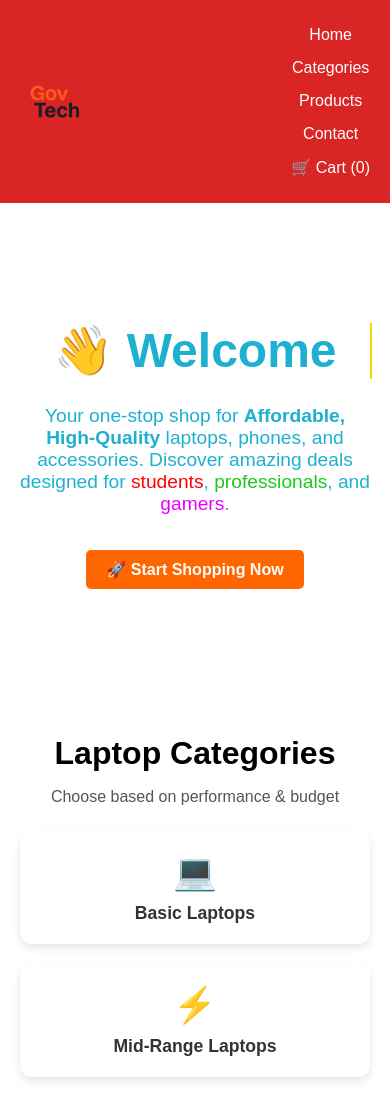
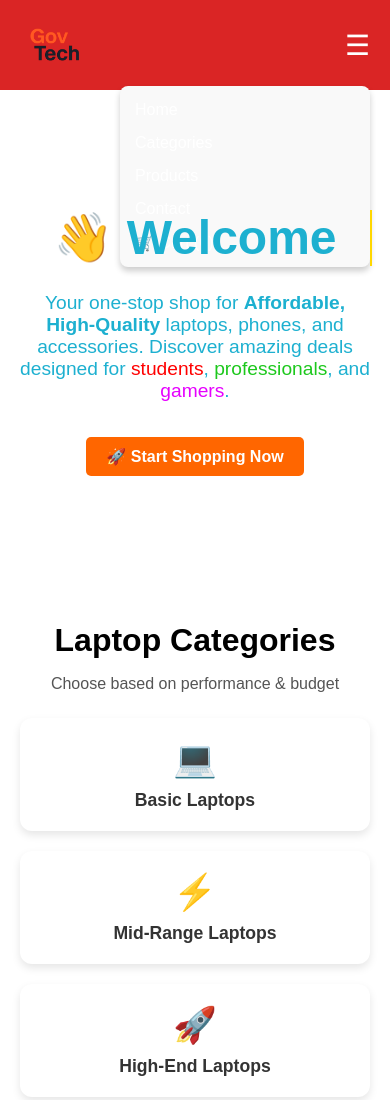
Before and after one commit to MuhluriMd/Gov_tech, a plain HTML site: page index.html in a window 390 px wide. Shown: the top 1100 px of the page. Drawn offline with Linux system fonts and the light colour scheme.

Commit message:
Mobile display changes

```diff
--- a/GovTech.css
+++ b/GovTech.css
@@ -230,11 +230,35 @@ nav ul {
   gap: 20px;
 }
 
-/* Mobile: stack menu items */
+/* Hamburger hidden on desktop */
+.menu-toggle {
+  display: none;
+}
+
+/* Mobile styles */
 @media (max-width: 768px) {
   nav ul {
+    display: none; /* hide menu by default */
     flex-direction: column;
-    align-items: center;
-    gap: 10px;
+    background: #f9f9f9;
+    position: absolute;
+    top: 70px; /* below header */
+    right: 20px;
+    width: 220px;
+    padding: 15px;
+    box-shadow: 0 4px 6px rgba(0,0,0,0.2);
+    border-radius: 8px;
+  }
+
+  nav ul.show {
+    display: flex; /* show when toggled */
+  }
+
+  /* Show hamburger only on mobile */
+  .menu-toggle {
+    display: block;
+    font-size: 28px;
+    cursor: pointer;
+    margin-left: auto;
   }
 }
--- a/index.html
+++ b/index.html
@@ -12,6 +12,8 @@
         <div class="logo-container">
             <img src="logo.png" alt="Gov Tech Logo" class="logo">
         </div>
+
+        <div class="menu-toggle" id="menu-toggle">☰</div>
 
         <nav>
            <ul>
--- a/main.js
+++ b/main.js
@@ -145,4 +145,13 @@ document.addEventListener("DOMContentLoaded", () => {
     } catch (err) {
       console.error('Cart script error:', err);
     }
+
   });
+
+    const menuToggle = document.getElementById("menu-toggle");
+const navLinks = document.getElementById("nav-links");
+
+menuToggle.addEventListener("click", () => {
+  navLinks.classList.toggle("show");
+
+  });
```
